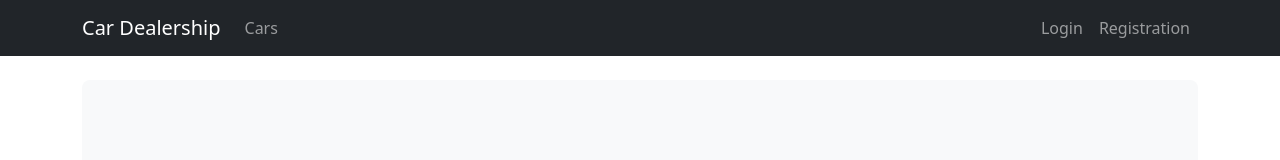
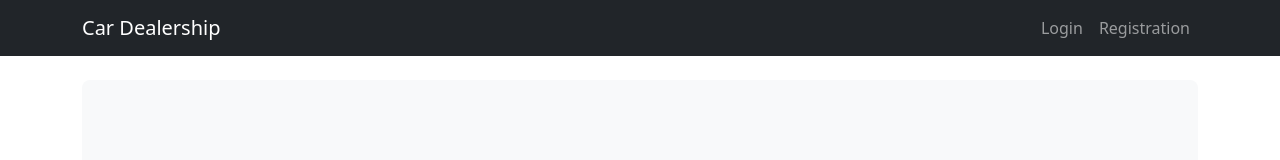
Before and after one commit to Svetlin56/CarDealership, a React (Vite) app in the folder client/: page / in a window 1280 px wide. Shown: the top 160 px of the page. Built offline with nearby package versions, Linux system fonts and the light colour scheme.

Commit message:
Fixed Cars and Admin tabs (you can't see them, unless you login)

```diff
--- a/client/src/components/NavBar.tsx
+++ b/client/src/components/NavBar.tsx
@@ -25,15 +25,19 @@ export default function NavBar() {
 
                 <div id="nav" className="collapse navbar-collapse">
                     <ul className="navbar-nav me-auto">
-                        <li className="nav-item">
-                            <NavLink to="/cars" className="nav-link">Cars</NavLink>
-                        </li>
 
                         {token && (
+                            <li className="nav-item">
+                                <NavLink to="/cars" className="nav-link">Cars</NavLink>
+                            </li>
+                        )}
+
+                        {token && user?.role === "ADMIN" && (
                             <li className="nav-item">
                                 <NavLink to="/dashboard" className="nav-link">Admin</NavLink>
                             </li>
                         )}
+
                     </ul>
 
                     <ul className="navbar-nav align-items-center">
```
